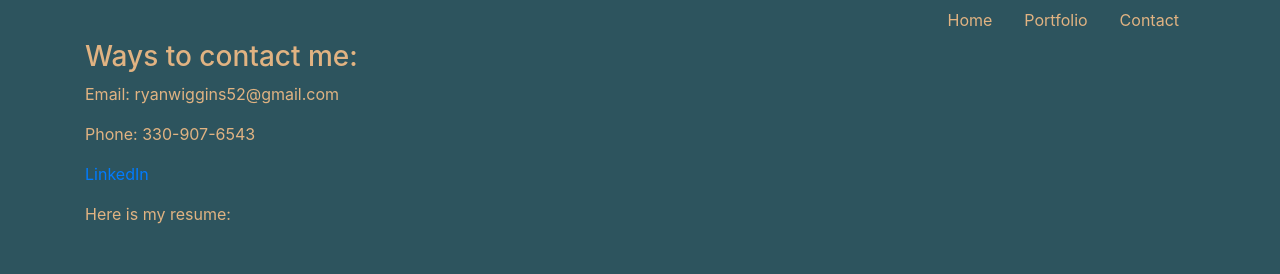
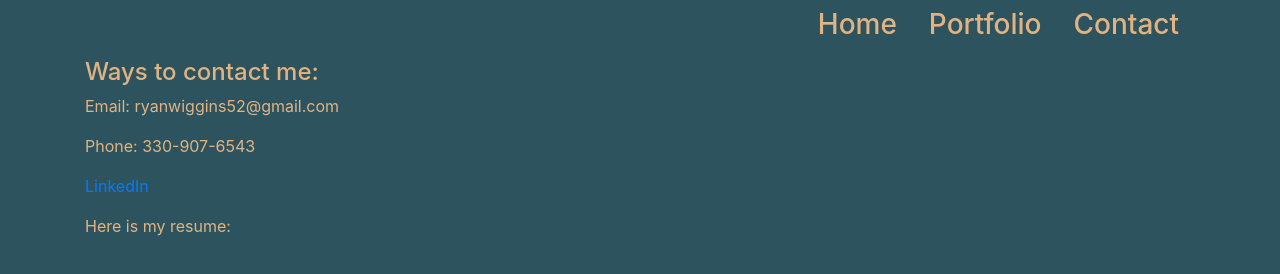
Before and after one commit to wigsters52/Portfolio, a plain HTML site: page contact.html in a window 1280 px wide. Drawn offline with nearby package versions, Linux system fonts and the light colour scheme.

Commit message:
changed some headers

```diff
--- a/contact.html
+++ b/contact.html
@@ -1,42 +1,46 @@
 <!DOCTYPE html>
 <html lang="en">
-
   <head>
     <meta charset="UTF-8" />
     <meta name="viewport" content="width=device-width, initial-scale=1.0" />
     <meta http-equiv="X-UA-Compatible" content="ie=edge" />
 
-    <link rel="stylesheet" href="https://stackpath.bootstrapcdn.com/bootstrap/4.4.1/css/bootstrap.min.css"
-        integrity="sha384-Vkoo8x4CGsO3+Hhxv8T/Q5PaXtkKtu6ug5TOeNV6gBiFeWPGFN9MuhOf23Q9Ifjh" crossorigin="anonymous" />
+    <link
+      rel="stylesheet"
+      href="https://stackpath.bootstrapcdn.com/bootstrap/4.4.1/css/bootstrap.min.css"
+      integrity="sha384-Vkoo8x4CGsO3+Hhxv8T/Q5PaXtkKtu6ug5TOeNV6gBiFeWPGFN9MuhOf23Q9Ifjh"
+      crossorigin="anonymous"
+    />
     <link rel="stylesheet" href="index.css" />
 
     <title>Ryan Wiggins' Website</title>
   </head>
 
   <body>
-
     <div class="container">
       <div class="nav-bar">
         <!-- Navigation -->
         <ul class="nav justify-content-end">
           <li class="nav-item">
-                    <a class="nav-link" href="./index.html">Home</a>
+            <h3><a class="nav-link" href="./index.html">Home</a></h3>
           </li>
           <li class="nav-item">
-                    <a class="nav-link " href="./portfolio.html">Portfolio</a>
+            <h3><a class="nav-link " href="./portfolio.html">Portfolio</a></h3>
           </li>
           <li class="nav-item">
-                    <a class="nav-link" href="./contact.html">Contact</a>
+            <h3><a class="nav-link" href="./contact.html">Contact</a></h3>
           </li>
         </ul>
       </div>
       <div class="contact-form">
-            <h3>Ways to contact me:</h3>
+        <h4>Ways to contact me:</h4>
         <p>Email: ryanwiggins52@gmail.com</p>
         <p>Phone: 330-907-6543</p>
-            <p class="link"><a href="https://www.linkedin.com/in/ryan-wiggins-dev/">LinkedIn</a></p>
-            <p>Here is my resume: </p>
+        <p class="link">
+          <a href="https://www.linkedin.com/in/ryan-wiggins-dev/">LinkedIn</a>
+        </p>
+        <p>Here is my resume:</p>
+      </div>
     </div>
   </body>
-
 </html>
```
Also changed, not shown: index.html (+14 -8 lines), package.json (deleted, +0 -19 lines), portfolio.html (+33 -13 lines), 1 other file. Lines whose indentation alone changed are shown as unchanged.
